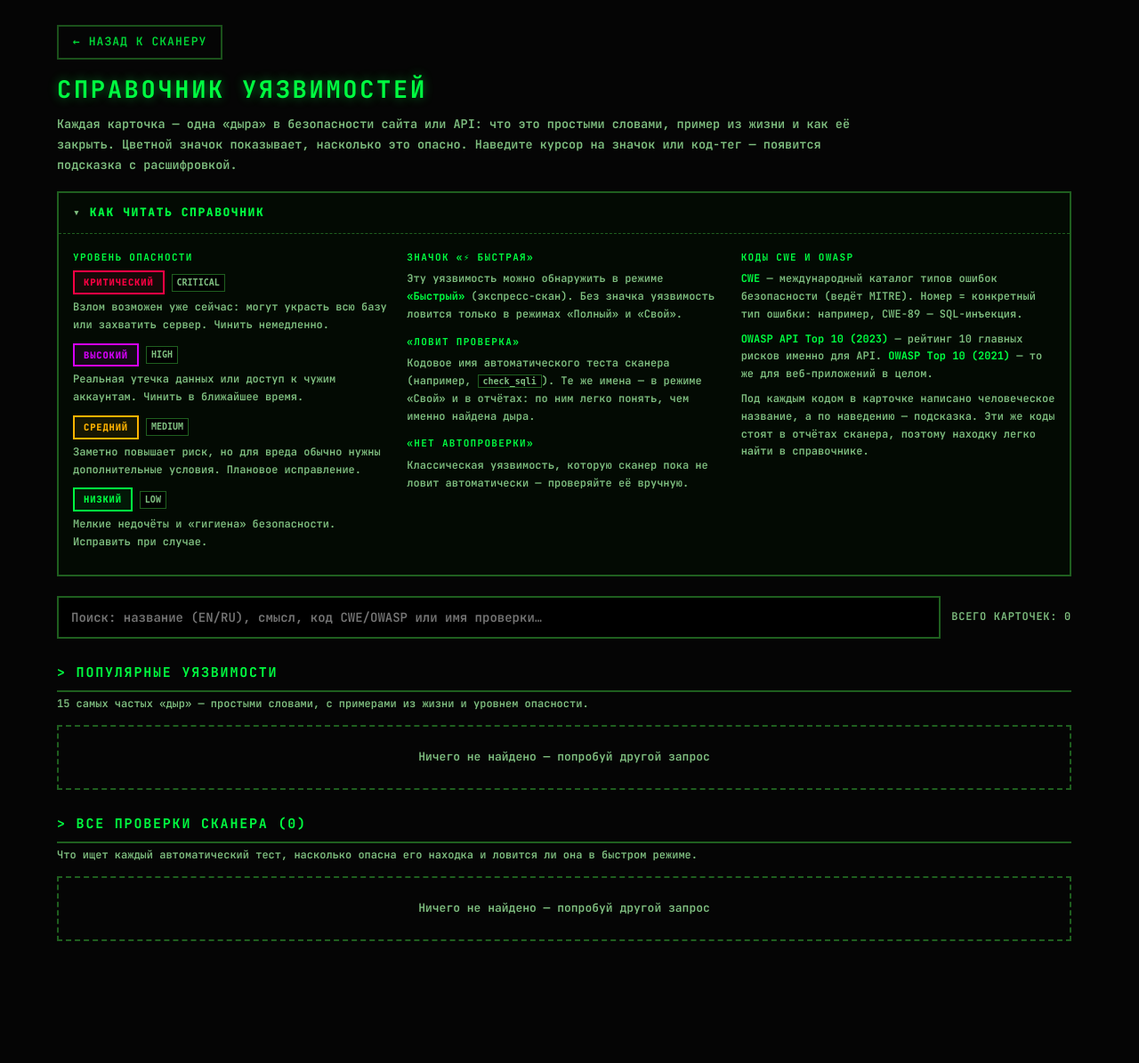
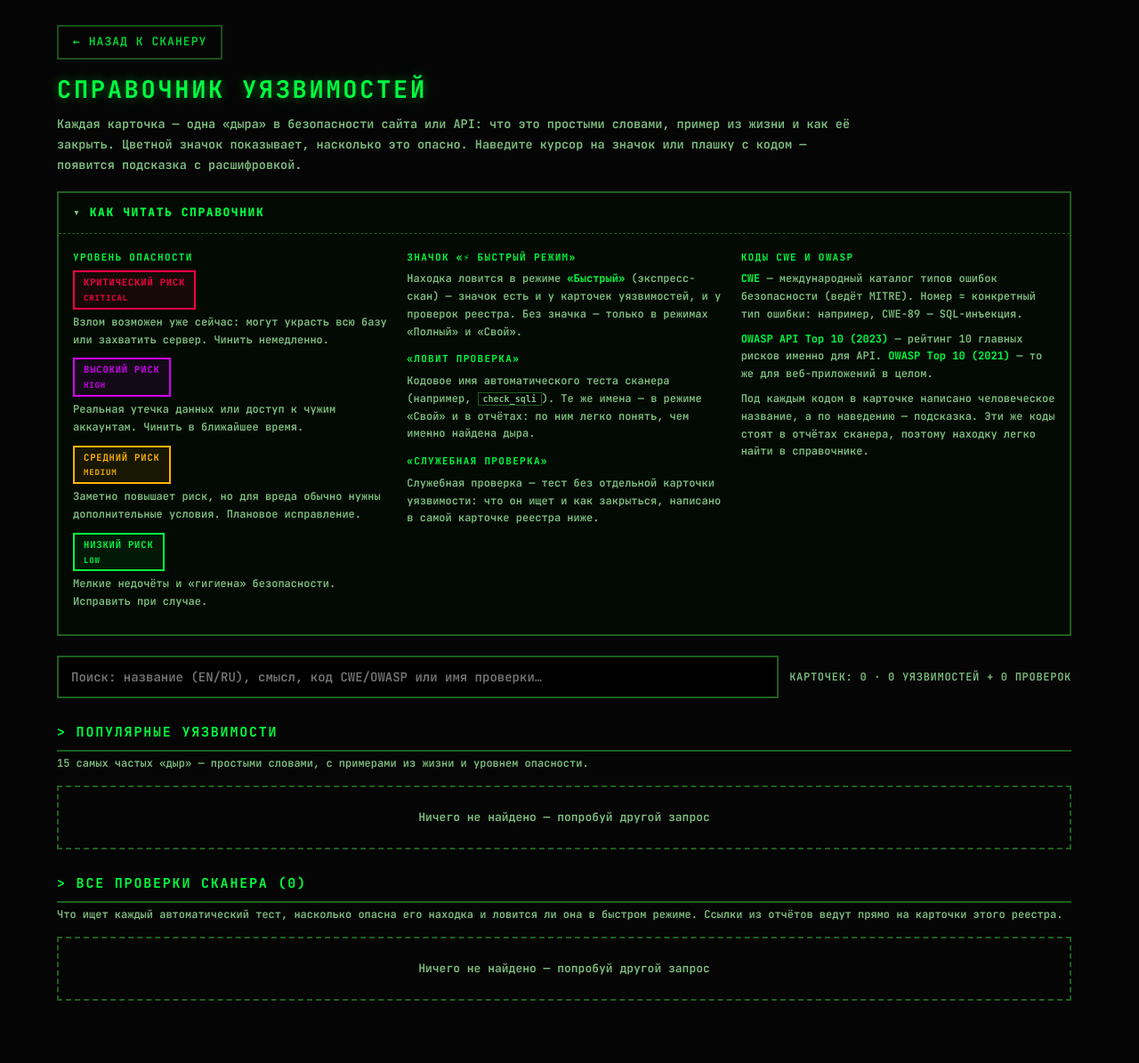
Before and after one commit to Godlike-Bagheera/curseach, a FastAPI app: template templates/vulns.html in a window 1280 px wide. Shown: the whole page at 89% size. Before the commit the page ends 1058 px from the top, so only its background shows below. Run offline with FastAPI, Linux system fonts and the light colour scheme; the template is opened without the code that fills it, so the values that code supplies are empty.

Commit message:
Справочник /vulns: якоря отчётов для всех типов, канонические заголовки реестра, бейджи RU+EN
- anchors в build_registry + EXTRA_ANCHORS: ссылки /vulns#<slug> из отчётов/SARIF попадают на карточку для всех 31 типов
- реестр: EN-заголовок + RU-подзаголовок (RU_NAMES/REGISTRY_RU), код check_* сохранён
- бейджи уровня RU+EN в обеих секциях; «⚡ БЫСТРЫЙ РЕЖИМ» с подсказкой «Ловится в режиме «Быстрый»»
- легенда: убран мёртвый блок «Нет автопроверки», добавлено пояснение «Служебная проверка»
- счётчик поиска: «Карточек: N · G уязвимостей + R проверок» (G из DOM)
- тексты descriptions.py: хеши паролей, JWT-клиент, Weak TLS, CSP, X-XSS-Protection, убраны пугалки
- OWASP_API_RU: BOLA/BOPLA/BFLA формулировки; коды и маппинги CWE/OWASP не тронуты

```diff
--- a/static/vulns.js
+++ b/static/vulns.js
@@ -7,24 +7,32 @@
   var total = cards.length;
   var countEl = document.getElementById('vg-count');
   var sections = [
-    { grid: document.getElementById('vg-grid'), empty: document.getElementById('vg-none') },
-    { grid: document.getElementById('vr-grid'), empty: document.getElementById('vr-none') }
+    { grid: document.getElementById('vg-grid'), empty: document.getElementById('vg-none'), cls: 'vg-card' },
+    { grid: document.getElementById('vr-grid'), empty: document.getElementById('vr-none'), cls: 'vr-card' }
   ];
   function apply() {
     var s = q.value.trim().toLowerCase();
     var shown = 0;
+    var shownGuide = 0;
     cards.forEach(function (c) {
       var ok = !s || (c.getAttribute('data-search') || '').indexOf(s) !== -1;
       c.style.display = ok ? '' : 'none';
-      if (ok) shown++;
+      if (ok) {
+        shown++;
+        if (c.classList.contains('vg-card')) shownGuide++;
+      }
     });
     sections.forEach(function (sec) {
       if (!sec.grid || !sec.empty) return;
-      var visible = [].some.call(sec.grid.children, function (c) { return c.style.display !== 'none'; });
+      /* Якоря .vg-anchor — не карточки: пустоту раздела считаем только по карточкам. */
+      var visible = [].some.call(sec.grid.querySelectorAll('.' + sec.cls), function (c) {
+        return c.style.display !== 'none';
+      });
       sec.empty.style.display = visible ? 'none' : 'block';
     });
     if (countEl) {
-      countEl.textContent = s ? ('Найдено ' + shown + ' из ' + total) : ('Всего карточек: ' + total);
+      var parts = shownGuide + ' уязвимостей + ' + (shown - shownGuide) + ' проверок';
+      countEl.textContent = (s ? 'Найдено ' + shown + ' из ' + total : 'Карточек: ' + total) + ' · ' + parts;
     }
   }
   q.addEventListener('input', apply);
@@ -34,6 +42,8 @@
     var id = (location.hash || '').slice(1);
     if (!id) return;
     var el = document.getElementById(id);
+    /* Якорь отчёта — невидимая метка перед карточкой: подсвечиваем саму карточку. */
+    if (el && el.classList.contains('vg-anchor')) el = el.nextElementSibling;
     if (!el || !(el.classList.contains('vg-card') || el.classList.contains('vr-card'))) return;
     if (current) current.classList.remove('vg-target');
     if (timer) clearTimeout(timer);
--- a/templates/vulns.html
+++ b/templates/vulns.html
@@ -36,12 +36,13 @@
   .lvl{display:inline-block;font-size:10.5px;font-weight:900;letter-spacing:.08em;
     padding:3px 10px;border:2px solid currentColor;background:rgba(0,0,0,.4);
     white-space:nowrap;cursor:help;vertical-align:middle}
+  .lvl b{display:block}
+  .lvl i{font-style:normal;font-size:9px;opacity:.85}
   .lvl-critical{color:var(--error);background:rgba(255,0,68,.08)}
   .lvl-high{color:var(--purple);background:rgba(213,0,249,.08)}
   .lvl-medium{color:var(--warn);background:rgba(255,179,0,.08)}
   .lvl-low{color:var(--fg);background:rgba(0,255,65,.06)}
   .lvl-quick{color:var(--fg);border-color:var(--border-dim)}
-  .lvl-manual{color:var(--fg-dim);border-color:var(--border-dim);border-style:dashed}
   .vg-lvl-row{margin:0 0 10px}
   .vg-lvl-head{display:flex;align-items:center;gap:8px;margin:0 0 5px}
   .vg-lvl-row p{margin:0}
@@ -55,6 +56,8 @@
     border-bottom:2px solid var(--border-dim);padding-bottom:8px;text-transform:uppercase}
   .vg-h2sub{font-size:12px;color:var(--fg-dim);margin:0 0 14px;line-height:1.6}
   .vg-grid{display:grid;grid-template-columns:repeat(auto-fill,minmax(330px,1fr));gap:14px}
+  /* Невидимые якоря отчётов перед карточками реестра: вне потока сетки, высота 0. */
+  .vg-anchor{position:absolute;display:block;height:0;scroll-margin-top:24px}
   .vg-card,.vr-card{border:2px solid var(--border-dim);background:var(--panel);padding:16px;
     display:flex;flex-direction:column;gap:10px;transition:border-color .15s;scroll-margin-top:18px;position:relative}
   .vg-card:hover,.vr-card:hover{border-color:var(--border)}
@@ -91,6 +94,7 @@
     padding:2px 6px;margin:0 2px;cursor:help;white-space:nowrap}
   .vr-head{display:flex;align-items:center;gap:8px;flex-wrap:wrap}
   .vr-name{font-size:14px;color:var(--fg);margin:0;flex:1;min-width:140px}
+  .vr-ru{font-size:12.5px;margin:-6px 0 0;color:var(--fg);opacity:.85}
   .vr-id{font-size:11px;color:var(--cyan);margin:0}
   .vr-id code{cursor:help}
   .vr-link{font-size:11.5px;color:var(--fg);text-decoration:none;border-bottom:1px dashed var(--border-dim);align-self:flex-start}
@@ -109,7 +113,7 @@
   <h1 class="vg-title">СПРАВОЧНИК УЯЗВИМОСТЕЙ</h1>
   <p class="vg-sub">Каждая карточка — одна «дыра» в безопасности сайта или API: что это простыми словами,
     пример из жизни и как её закрыть. Цветной значок показывает, насколько это опасно.
-    Наведите курсор на значок или код-тег — появится подсказка с расшифровкой.</p>
+    Наведите курсор на значок или плашку с кодом — появится подсказка с расшифровкой.</p>
 
   <details class="vg-help" open>
     <summary>Как читать справочник</summary>
@@ -117,31 +121,32 @@
       <section class="vg-help-col">
         <h4>Уровень опасности</h4>
         <div class="vg-lvl-row">
-          <div class="vg-lvl-head"><span class="lvl lvl-critical">КРИТИЧЕСКИЙ</span> <code>CRITICAL</code></div>
+          <div class="vg-lvl-head"><span class="lvl lvl-critical"><b>КРИТИЧЕСКИЙ РИСК</b><i>CRITICAL</i></span></div>
           <p>Взлом возможен уже сейчас: могут украсть всю базу или захватить сервер. Чинить немедленно.</p>
         </div>
         <div class="vg-lvl-row">
-          <div class="vg-lvl-head"><span class="lvl lvl-high">ВЫСОКИЙ</span> <code>HIGH</code></div>
+          <div class="vg-lvl-head"><span class="lvl lvl-high"><b>ВЫСОКИЙ РИСК</b><i>HIGH</i></span></div>
           <p>Реальная утечка данных или доступ к чужим аккаунтам. Чинить в ближайшее время.</p>
         </div>
         <div class="vg-lvl-row">
-          <div class="vg-lvl-head"><span class="lvl lvl-medium">СРЕДНИЙ</span> <code>MEDIUM</code></div>
+          <div class="vg-lvl-head"><span class="lvl lvl-medium"><b>СРЕДНИЙ РИСК</b><i>MEDIUM</i></span></div>
           <p>Заметно повышает риск, но для вреда обычно нужны дополнительные условия. Плановое исправление.</p>
         </div>
         <div class="vg-lvl-row">
-          <div class="vg-lvl-head"><span class="lvl lvl-low">НИЗКИЙ</span> <code>LOW</code></div>
+          <div class="vg-lvl-head"><span class="lvl lvl-low"><b>НИЗКИЙ РИСК</b><i>LOW</i></span></div>
           <p>Мелкие недочёты и «гигиена» безопасности. Исправить при случае.</p>
         </div>
       </section>
       <section class="vg-help-col">
-        <h4>Значок «⚡ БЫСТРАЯ»</h4>
-        <p>Эту уязвимость можно обнаружить в режиме <b>«Быстрый»</b> (экспресс-скан).
-          Без значка уязвимость ловится только в режимах «Полный» и «Свой».</p>
+        <h4>Значок «⚡ БЫСТРЫЙ РЕЖИМ»</h4>
+        <p>Находка ловится в режиме <b>«Быстрый»</b> (экспресс-скан) — значок есть и у карточек
+          уязвимостей, и у проверок реестра. Без значка — только в режимах «Полный» и «Свой».</p>
         <h4>«Ловит проверка»</h4>
         <p>Кодовое имя автоматического теста сканера (например, <code>check_sqli</code>).
           Те же имена — в режиме «Свой» и в отчётах: по ним легко понять, чем именно найдена дыра.</p>
-        <h4>«Нет автопроверки»</h4>
-        <p>Классическая уязвимость, которую сканер пока не ловит автоматически — проверяйте её вручную.</p>
+        <h4>«Служебная проверка»</h4>
+        <p>Служебная проверка — тест без отдельной карточки уязвимости: что он ищет и как
+          закрыться, написано в самой карточке реестра ниже.</p>
       </section>
       <section class="vg-help-col">
         <h4>Коды CWE и OWASP</h4>
@@ -167,9 +172,8 @@
     {% for v in guide %}
     <article class="vg-card" id="{{ v.slug }}" data-search="{{ v.search }}">
       <div class="vg-badges">
-        <span class="lvl lvl-{{ v.level|lower }}" title="{{ v.level_hint }}">{{ v.level_ru }} РИСК</span>
-        {% if v.quick %}<span class="lvl lvl-quick" title="Эту уязвимость можно обнаружить в быстром режиме (экспресс-скан)">⚡ БЫСТРАЯ</span>{% endif %}
-        {% if not v.checked_by %}<span class="lvl lvl-manual" title="Сканер пока не проверяет это автоматически — проверяйте вручную">НЕТ АВТОПРОВЕРКИ</span>{% endif %}
+        <span class="lvl lvl-{{ v.level|lower }}" title="{{ v.level_hint }}"><b>{{ v.level_ru }} РИСК</b><i>{{ v.level }}</i></span>
+        {% if v.quick %}<span class="lvl lvl-quick" title="Ловится в режиме «Быстрый»">⚡ БЫСТРЫЙ РЕЖИМ</span>{% endif %}
       </div>
       <h3 class="vg-en">{{ v.en }}</h3>
       <p class="vg-ru">{{ v.ru }}</p>
@@ -199,7 +203,7 @@
       <div class="vg-check">
         {% if v.checks %}Ловит проверка:
           {% for c in v.checks %}<code title="Автоматический тест сканера; это же имя — в режиме «Свой» и в отчётах">{{ c }}</code>{% endfor %}
-        {% else %}Классическая уязвимость вне автоматических проверок сканера{% endif %}
+        {% endif %}
       </div>
     </article>
     {% endfor %}
@@ -207,18 +211,20 @@
   <div class="vg-none" id="vg-none">Ничего не найдено — попробуй другой запрос</div>
 
   <h2 class="vg-h2">&gt; Все проверки сканера ({{ registry|length }})</h2>
-  <p class="vg-h2sub">Что ищет каждый автоматический тест, насколько опасна его находка и ловится ли она в быстром режиме.</p>
+  <p class="vg-h2sub">Что ищет каждый автоматический тест, насколько опасна его находка и ловится ли она в быстром режиме. Ссылки из отчётов ведут прямо на карточки этого реестра.</p>
   <div class="vg-grid" id="vr-grid">
     {% for r in registry %}
+    {% for a in r.anchors %}<span id="{{ a }}" class="vg-anchor" aria-hidden="true"></span>{% endfor %}
     <article class="vr-card" id="reg-{{ r.id }}" data-search="{{ r.search }}">
       <div class="vr-head">
-        <h3 class="vr-name">{{ r.name }}</h3>
+        <h3 class="vr-name">{{ r.title_en }}</h3>
       </div>
+      <p class="vr-ru">{{ r.title_ru }}</p>
       <div class="vg-badges">
-        <span class="lvl lvl-{{ r.level|lower }}" title="{{ r.level_hint }}">{{ r.level_ru }} РИСК</span>
-        {% if r.quick %}<span class="lvl lvl-quick" title="Эту уязвимость можно обнаружить в быстром режиме (экспресс-скан)">⚡ БЫСТРАЯ</span>{% endif %}
+        <span class="lvl lvl-{{ r.level|lower }}" title="{{ r.level_hint }}"><b>{{ r.level_ru }} РИСК</b><i>{{ r.level }}</i></span>
+        {% if r.quick %}<span class="lvl lvl-quick" title="Ловится в режиме «Быстрый»">⚡ БЫСТРЫЙ РЕЖИМ</span>{% endif %}
       </div>
-      <p class="vr-id"><code title="Кодовое имя проверки — как в режиме «Свой» и в отчётах">{{ r.id }}</code></p>
+      <p class="vr-id"><code title="{{ r.name }} — кодовое имя проверки, как в режиме «Свой» и в отчётах">{{ r.id }}</code></p>
       <p class="vg-meaning"><b>Что ищет:</b> {{ r.meaning }}</p>
       <p class="vg-rec"><b>Как защититься:</b> {{ r.recommendation }}</p>
       <div class="vg-taxonomy">
@@ -242,7 +248,7 @@
         {% endif %}
       </div>
       {% if r.guide_slug %}<a class="vr-link" href="#{{ r.guide_slug }}">Подробнее об уязвимости →</a>
-      {% else %}<span class="vg-check">Служебная проверка сканера</span>{% endif %}
+      {% else %}<span class="vg-check">Служебная проверка — тест без отдельной карточки уязвимости</span>{% endif %}
     </article>
     {% endfor %}
   </div>
```
Also changed, not shown: checks/descriptions.py (+13 -12 lines), scanner/vuln_guide.py (+39 -4 lines).
